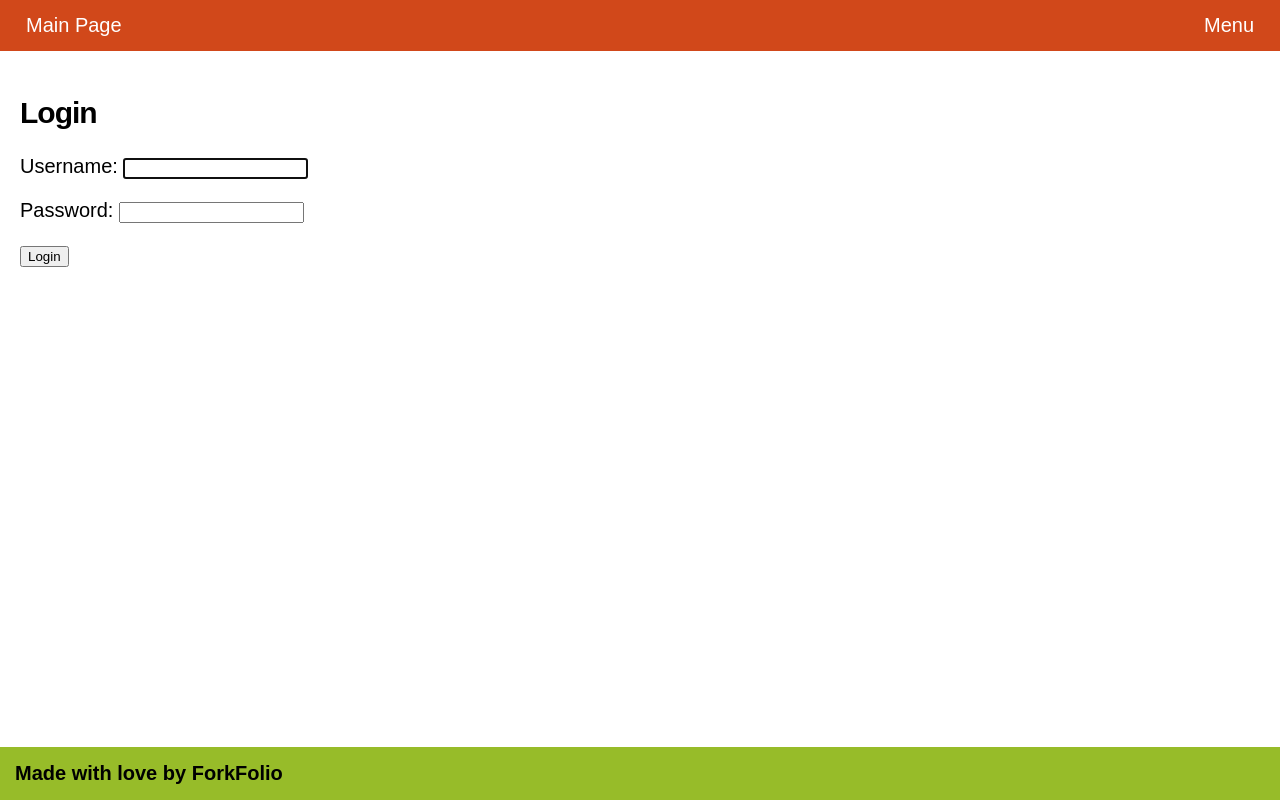
After one commit to simankim2/ForkFolio, a Django app: page /recipes/login/ in a window 1280 px wide. The commit adds this page. Run offline with Django 5.2, Linux system fonts and the light colour scheme.

Commit message:
Added a dropdown to the menu

```diff
--- a/forkfolio/settings.py
+++ b/forkfolio/settings.py
@@ -122,3 +122,7 @@ STATIC_URL = 'static/'
 # https://docs.djangoproject.com/en/5.0/ref/settings/#default-auto-field
 
 DEFAULT_AUTO_FIELD = 'django.db.models.BigAutoField'
+
+# settings.py
+
+LOGIN_REDIRECT_URL = 'recipe_list'  # Use the name of the URL pattern for your main page
--- a/recipes/static/css/recipes.css
+++ b/recipes/static/css/recipes.css
@@ -3,13 +3,13 @@ html {
 }
 
 body {
-  height: 100%;
   margin: 0;
   padding: 0;
   font-size: 20px;
   display: flex;
   flex-direction: column;
   min-height: 100vh;
+  font-family: Arial, sans-serif;
 }
 
 main {
@@ -20,40 +20,107 @@ main {
 footer {
   font-weight: bold;
   padding: 15px;
-  background-color:rgb(151, 188, 41);
+  background-color: rgb(151, 188, 41);
 }
 
 img {
   height: 200px;
 }
 
-
-
-nav {
-  color: white;
-  border-bottom: black, 1px;
-  padding: 15px;
-  background-color:rgb(209, 72, 26)
-
+/* Navbar styles */
+.nav-container {
+  display: flex;
+  justify-content: space-between;
+  align-items: center;
+  padding: 0 10px;
+  background-color: rgb(209, 72, 26);
 }
 
-a.one{
-color:white;
+.nav-link, .dropbtn {
+  color: white;
+  text-decoration: none;
+  padding: 14px 16px;
+  display: inline-block;
 }
 
-a {
-text-decoration: none;
-padding-top: 20px;
-padding-bottom: 20px;
-color: rgb(19, 129, 43)
+.nav-link:hover, .dropbtn:hover {
+  background-color: #f44336; /* darker shade for hover effect */
 }
 
-h3 {
-color:rgb(188, 110, 41)
+/* Dropdown button */
+.dropbtn {
+  background: none;
+  border: none;
+  cursor: pointer;
+  font-size: inherit;
 }
 
-a:hover {
-color: blue
+/* Dropdown Content */
+.dropdown {
+  position: relative;
+  display: inline-block;
+}
+
+.dropdown-content {
+  display: none;
+  position: absolute;
+  background-color: #f9f9f9;
+  min-width: 160px;
+  box-shadow: 0 8px 16px 0 rgba(0,0,0,0.2);
+  z-index: 1;
+  right: 0; /* Aligns the dropdown menu to the right */
+}
+
+.dropdown-content a {
+  color: black;
+  padding: 12px 16px;
+  text-decoration: none;
+  display: block;
+}
+
+.dropdown-content a:hover {
+  background-color: #f1f1f1;
+}
+
+.dropdown:hover .dropdown-content {
+  display: block;
+}
+
+/* Logout form styled as a link */
+.dropdown-content form {
+  display: block;
+  padding: 12px 16px;
+}
+
+.dropdown-content form button {
+  background: none;
+  font-size: 20px;
+  border: none;
+  color: black;
+  padding: 0;
+  margin: 0;
+  cursor: pointer;
+  text-decoration: none;
+  display: block;
+  width: 100%;
+  text-align: left;
+}
+
+.dropdown-content form button:hover {
+  text-decoration: underline;
+}
+
+/* Responsive adjustments */
+@media (max-width: 600px) {
+  .recipe-grid {
+    grid-template-columns: repeat(auto-fit, minmax(120px, 1fr));
+  }
+}
+
+@media (min-width: 1200px) {
+  .recipe-grid {
+    grid-template-columns: repeat(auto-fit, minmax(200px, 1fr));
+  }
 }
 
 .container {
--- a/recipes/templates/base.html
+++ b/recipes/templates/base.html
@@ -6,17 +6,31 @@
   <meta charset="UTF-8">
   <meta http-equiv="X-UA-Compatible" content="IE=edge">
   <meta name="viewport" content="width=device-width, initial-scale=1.0">
-  <title>
-    {% block title %}{% endblock title %}
-  </title>
-  <link rel="stylesheet" href="{% static "css/recipes.css" %}">
+  <title>{% block title %}{% endblock title %}</title>
+  <link rel="stylesheet" href="{% static 'css/recipes.css' %}">
 </head>
 <body>
   <header>
     <nav>
-      <a class="one" href="{% url 'recipe_list' %}">Main Page</a>
-      {% block navbar_custom_links %}
-      {% endblock %}
+      <div class="nav-container">
+        <a class="nav-link" href="{% url 'recipe_list' %}">Main Page</a>
+        <div class="dropdown">
+          <button class="dropbtn">Menu</button>
+          <div class="dropdown-content">
+            {% if user.is_authenticated %}
+            {% block navbar_custom_links %}
+            {% endblock %}
+              <form action="{% url 'logout' %}" method="post">
+                {% csrf_token %}
+                <button type="submit" class="nav-link">Logout</button>
+              </form>
+            {% else %}
+              <a href="{% url 'login' %}">Login</a>
+              <a href="{% url 'signup' %}">Register</a>
+            {% endif %}
+          </div>
+        </div>
+      </div>
     </nav>
   </header>
   <main>
--- /dev/null
+++ b/recipes/templates/recipes/login.html
@@ -0,0 +1,13 @@
+{% extends 'base.html' %}
+
+{% block content %}
+<main>
+  <h2>Login</h2>
+  <form method="post">
+    {% csrf_token %}
+    {{ form.as_p }}
+    <button type="submit">Login</button>
+    <input type="hidden" name="next" value="{{ next }}">
+  </form>
+</main>
+{% endblock %}
--- a/recipes/urls.py
+++ b/recipes/urls.py
@@ -1,4 +1,6 @@
 from django.urls import path
+from django.contrib.auth import views as auth_views
+from .views import signup
 from recipes.views import show_recipe, recipe_list, create_recipe, edit_recipe
 
 
@@ -7,4 +9,7 @@ urlpatterns = [
     path("<int:id>/", show_recipe, name="show_recipe"),
     path("create/", create_recipe, name="create_recipe"),
     path("<int:id>/edit/", edit_recipe, name="edit_recipe"),
+    path("signup/", signup, name="signup"),
+    path('login/', auth_views.LoginView.as_view(template_name="recipes/login.html"), name='login'),
+    path('logout/', auth_views.LogoutView.as_view(next_page="recipe_list"), name='logout'),
 ]
```
Also changed, not shown: recipes/forms.py (+12 -5 lines), recipes/templates/recipes/signup.html (added, +12 -0 lines), recipes/views.py (+19 -3 lines), db.sqlite3. Lines whose indentation alone changed are shown as unchanged.
